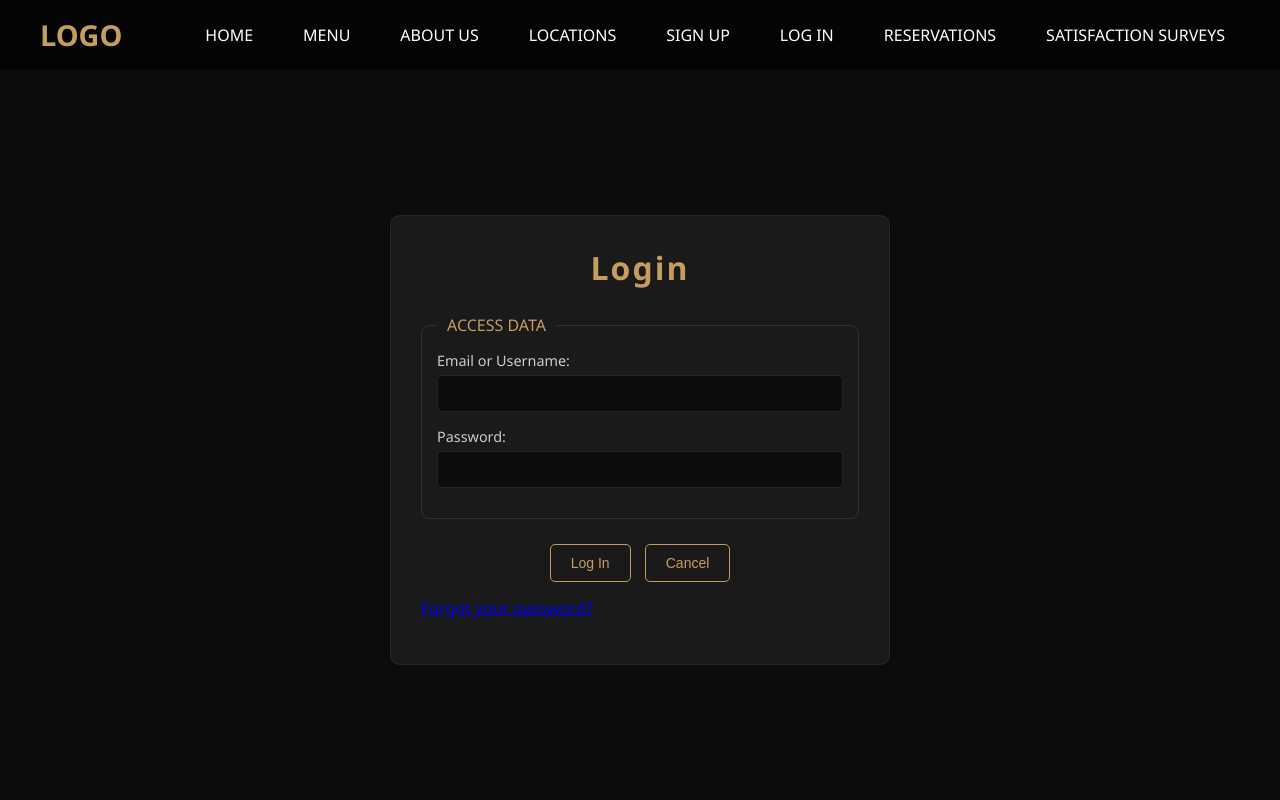
After one commit to MagZerock/AWD-30716-BYTECLUB, a PHP site: page /views/loginForm.php in a window 1280 px wide. The commit adds this page. Run offline with PHP 8.4, Linux system fonts and the light colour scheme.

Commit message:
Login correction and implementation

```diff
--- a/06Code/BiconoirsGourmet/index.php
+++ b/06Code/BiconoirsGourmet/index.php
@@ -16,7 +16,8 @@
                 <a href="views/reservationForm.php" class="btn-reserva">RESERVATIONS</a>
                 <a href="#">ABOUT US</a>
                 <a href="#">LOCATIONS</a>
-                <a href="views/registerForm.php">LOG IN</a>
+                <a href="views/registerForm.php">SIGN UP</a>
+				<a href="views/loginForm.php">LOG IN</a>
                 <a href="views/satisfactionForm.php">SATISFACTION SURVEYS</a>
             </nav>
         </header>
--- /dev/null
+++ b/06Code/BiconoirsGourmet/public/js/loginValidation.js
@@ -0,0 +1,74 @@
+// JavaScript Document
+
+function validateAndSubmitLogin(event) {
+    event.preventDefault();
+
+    const form = event.target;
+
+    const userIdentifier = form.user_identifier.value.trim();
+    const password = form.password.value.trim();
+
+    const errorElement = document.getElementById("loginError");
+
+    if (userIdentifier === "" || password === "") {
+        if (errorElement) {
+            errorElement.textContent = "All fields are required";
+        } else {
+            alert("All fields are required");
+        }
+        return;
+    }
+
+    if (password.length < 4) {
+        if (errorElement) {
+            errorElement.textContent = "Password must be at least 4 characters";
+        } else {
+            alert("Password too short");
+        }
+        return;
+    }
+
+    if (errorElement) errorElement.textContent = "";
+
+    submitLogin(form);
+}
+
+async function submitLogin(form) {
+    const formData = new FormData(form);
+
+    const loginData = {
+        user_identifier: formData.get('user_identifier'),
+        password: formData.get('password')
+    };
+
+    try {
+        const response = await fetch('/backend/login.php', {
+            method: 'POST',
+            headers: { 'Content-Type': 'application/json' },
+            body: JSON.stringify(loginData)
+        });
+
+        const result = await response.json();
+
+        if (result.success) {
+            alert("Login successful");
+
+            window.location.href = "../index.php";
+        } else {
+            showError(result.error || "Invalid credentials");
+        }
+
+    } catch (error) {
+        showError("Connection error");
+    }
+}
+
+function showError(message) {
+    const errorElement = document.getElementById("loginError");
+
+    if (errorElement) {
+        errorElement.textContent = message;
+    } else {
+        alert(message);
+    }
+}
--- /dev/null
+++ b/06Code/BiconoirsGourmet/views/loginForm.php
@@ -0,0 +1,68 @@
+<!DOCTYPE html>
+<html lang="en">
+<head>
+    <meta charset="UTF-8">
+    <link rel="stylesheet" href="../public/css/style_forms.css">
+    <link rel="stylesheet" href="../public/css/style_menu.css">
+    <title>Login</title>
+</head>
+
+<body>
+
+<header>
+    <div class="logo">LOGO</div>
+    <nav>
+        <a href="../index.php">HOME</a>
+        <a href="menu.php">MENU</a>
+        <a href="#">ABOUT US</a>
+        <a href="#">LOCATIONS</a>
+        <a href="registerForm.php">SIGN UP</a>
+        <a href="loginForm.php">LOG IN</a>
+        <a href="reservationForm.php">RESERVATIONS</a>
+        <a href="satisfactionForm.php">SATISFACTION SURVEYS</a>
+    </nav>
+</header>
+
+<div id="content-spa" class="form-container">
+    <div class="form-box">
+        <h1>Login</h1>
+
+        <form id="loginForm" onsubmit="validateAndSubmitLogin(event)">
+
+            <fieldset class="form-section">
+                <legend>ACCESS DATA</legend>
+
+                <div class="form-group">
+                    <label>Email or Username:</label>
+                    <input type="text" name="user_identifier" id="user_identifier" required>
+                </div>
+
+                <div class="form-group">
+                    <label>Password:</label>
+                    <input type="password" name="password" id="password" required>
+                </div>
+
+                <small id="loginError" class="error-text" style="color:red;"></small>
+
+            </fieldset>
+
+            <div class="form-actions">
+                <input type="submit" value="Log In" class="btn btn-primary">
+
+                <button type="button" onclick="window.history.back()" class="btn btn-danger">
+                    Cancel
+                </button>
+            </div>
+
+            <div class="form-group" style="margin-top: 10px;">
+                <a href="#">Forgot your password?</a>
+            </div>
+
+        </form>
+    </div>
+</div>
+
+<script src="../public/js/loginValidation.js"></script>
+
+</body>
+</html>
--- a/06Code/BiconoirsGourmet/views/menu.php
+++ b/06Code/BiconoirsGourmet/views/menu.php
@@ -17,7 +17,8 @@
                 <a href="menu.php">MENU</a>
                 <a href="#">ABOUT US</a>
                 <a href="#">LOCATIONS</a>
-                <a href="registerForm.php">LOG IN</a>
+                <a href="registerForm.php">SIGN UP</a>
+				<a href="loginForm.php">LOG IN</a>
                 <a href="reservationForm.php">RESERVATIONS</a>
                 <a href="satisfactionForm.php">SATISFACTION SURVEYS</a>
             </nav>
--- a/06Code/BiconoirsGourmet/views/registerForm.php
+++ b/06Code/BiconoirsGourmet/views/registerForm.php
@@ -15,7 +15,8 @@
         <a href="menu.php">MENU</a>
         <a href="#">ABOUT US</a>
         <a href="#">LOCATIONS</a>
-        <a href="registerForm.php">LOG IN</a>
+        <a href="registerForm.php">SIGN UP</a>
+		<a href="loginForm.php">LOG IN</a>
         <a href="reservationForm.php">RESERVATIONS</a>
         <a href="satisfactionForm.php">SATISFACTION SURVEYS</a>
     </nav>
--- a/06Code/BiconoirsGourmet/views/reservationForm.php
+++ b/06Code/BiconoirsGourmet/views/reservationForm.php
@@ -16,7 +16,8 @@
         <a href="menu.php">MENU</a>
         <a href="#">ABOUT US</a>
         <a href="#">LOCATIONS</a>
-        <a href="registerForm.php">LOG IN</a>
+        <a href="registerForm.php">SIGN UP</a>
+		<a href="loginForm.php">LOG IN</a>
         <a href="reservationForm.php">RESERVATIONS</a>
         <a href="satisfactionForm.php">SATISFACTION SURVEYS</a>
     </nav>
--- a/06Code/BiconoirsGourmet/views/satisfactionForm.php
+++ b/06Code/BiconoirsGourmet/views/satisfactionForm.php
@@ -16,7 +16,8 @@
         <a href="menu.php">MENU</a>
         <a href="#">ABOUT US</a>
         <a href="#">LOCATIONS</a>
-        <a href="registerForm.php">LOG IN</a>
+        <a href="registerForm.php">SIGN UP</a>
+		<a href="loginForm.php">LOG IN</a>
         <a href="reservationForm.php">RESERVATIONS</a>
         <a href="satisfactionForm.php">SATISFACTION SURVEYS</a>
     </nav>
```
Also changed, not shown: 06Code/BiconoirsGourmet/backend/login.php (added, +50 -0 lines).
